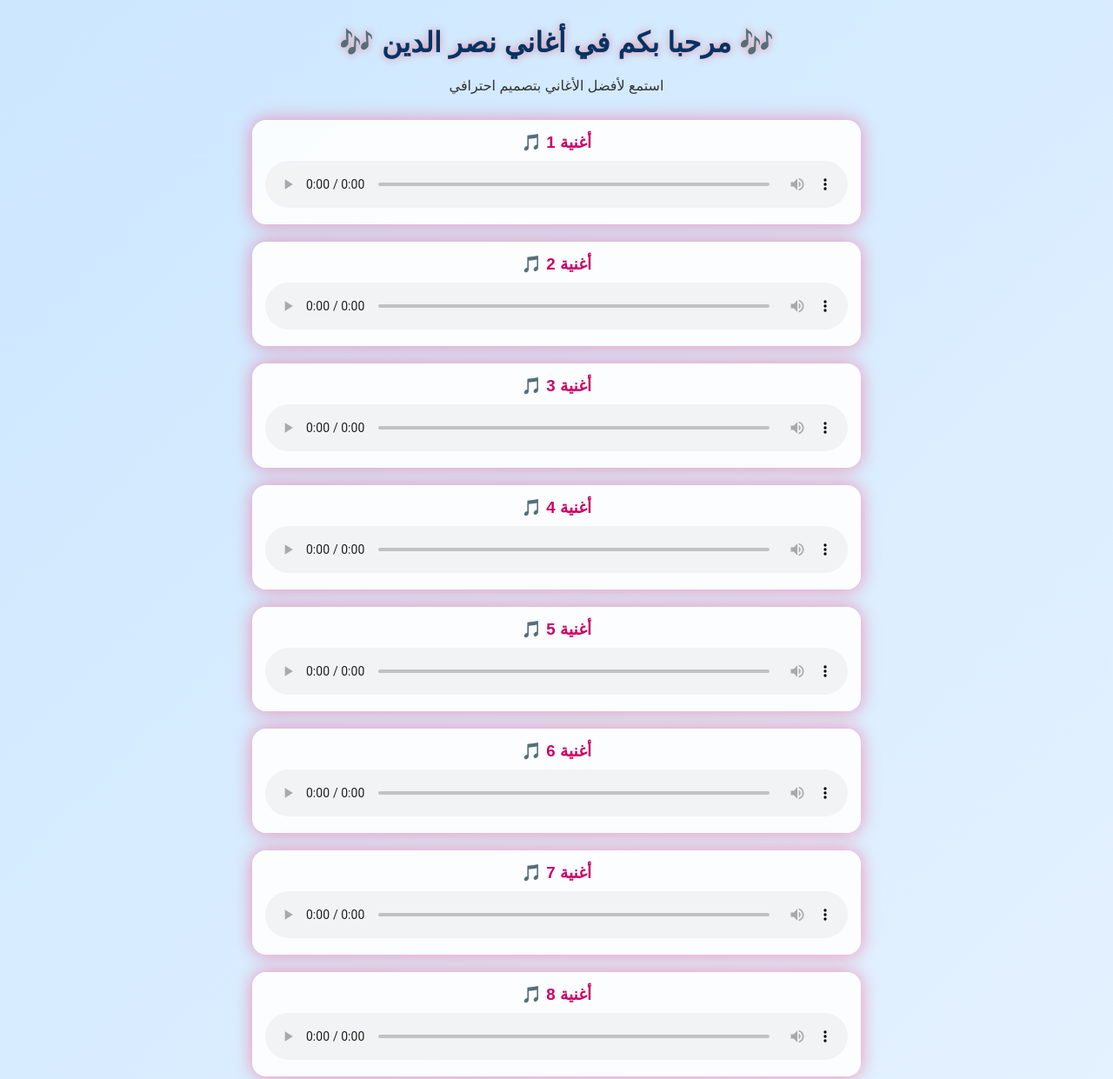
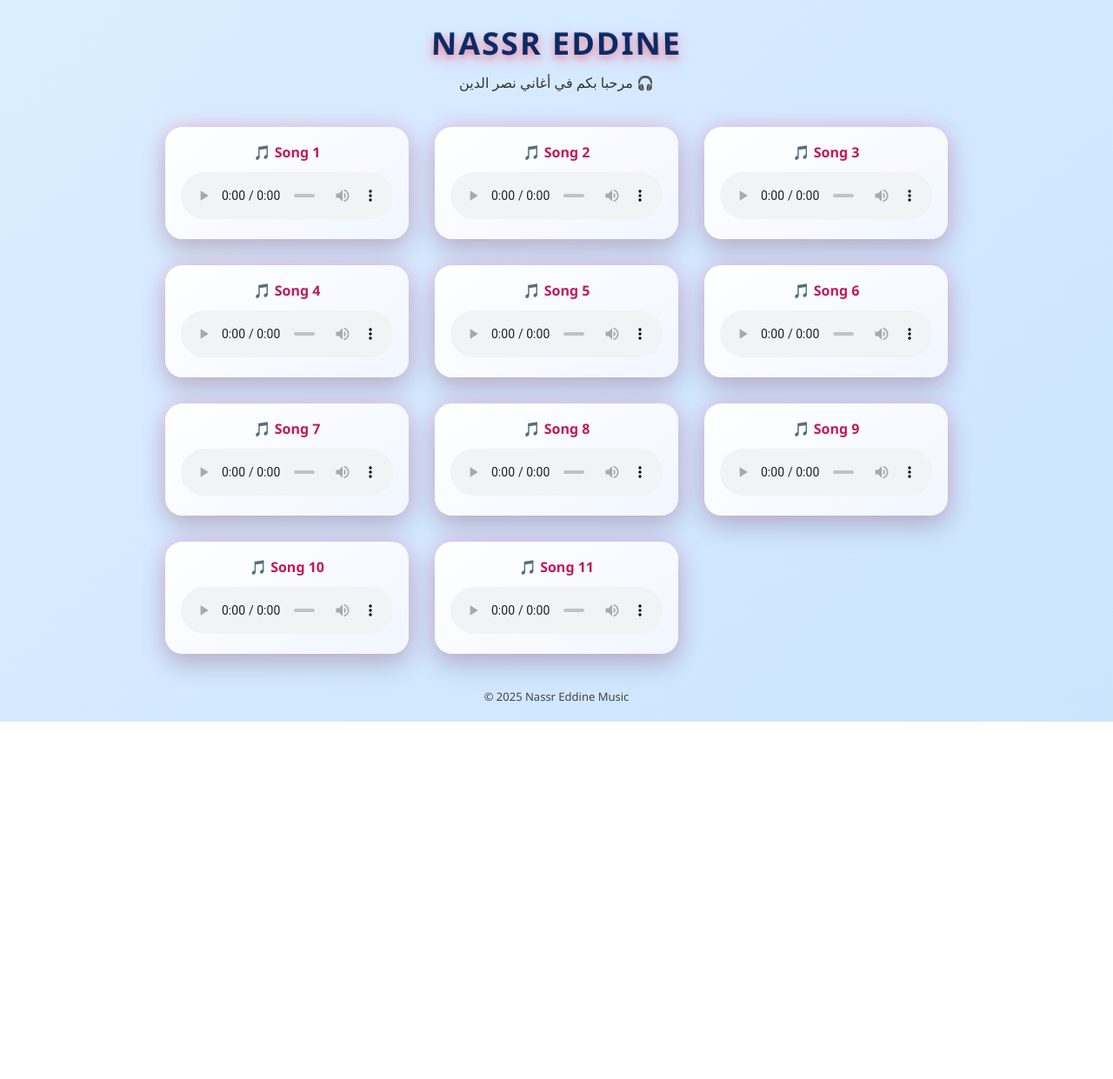
Before and after one commit to we2202350-blip/music.site, a plain HTML site: page index.html in a window 1280 px wide. Shown: the top 1241 px of the page at 87% size. After the commit the page ends 830 px from the top, so only its background shows below. Drawn offline with Linux system fonts and the light colour scheme.

Commit message:
Update index.html

```diff
--- a/index.html
+++ b/index.html
@@ -2,122 +2,110 @@
 <html lang="ar">
 <head>
 <meta charset="UTF-8">
-<title>أغاني نصر الدين</title>
+<title>Nassr Eddine Music</title>
 
 <style>
 body{
     margin:0;
-    font-family: Arial, sans-serif;
-    background: linear-gradient(135deg, #cce7ff, #e6f2ff);
-    text-align:center;
+    font-family: 'Segoe UI', Arial, sans-serif;
+    background: linear-gradient(135deg,#dbeeff,#cce4ff);
     color:#111;
 }
 
-h1{
-    margin-top:30px;
-    color:#003366;
-    text-shadow: 0 0 10px rgba(255,0,0,0.4);
+/* LOGO */
+.logo{
+    text-align:center;
+    margin-top:25px;
+    font-size:36px;
+    font-weight:bold;
+    color:#0a2a66;
+    letter-spacing:2px;
+    text-shadow:
+        0 4px 8px rgba(255,0,0,0.35),
+        0 8px 20px rgba(255,105,180,0.35);
+    transform: perspective(600px) rotateX(8deg);
 }
 
-p{
+/* TITLE */
+.subtitle{
+    text-align:center;
+    margin-top:10px;
     color:#333;
 }
 
+/* CONTAINER */
 .container{
     width:90%;
-    max-width:700px;
-    margin:auto;
-    margin-top:30px;
+    max-width:900px;
+    margin:40px auto;
+    display:grid;
+    grid-template-columns: repeat(auto-fit,minmax(260px,1fr));
+    gap:30px;
 }
 
+/* SONG CARD */
 .song{
-    background: rgba(255,255,255,0.9);
-    border-radius:16px;
-    padding:15px;
-    margin-bottom:20px;
+    background: linear-gradient(145deg,#ffffff,#f1f6ff);
+    border-radius:20px;
+    padding:18px;
     box-shadow:
-        0 0 15px rgba(255,105,180,0.4),
-        0 0 25px rgba(255,0,0,0.2);
-    transition: transform 0.3s;
+        0 15px 30px rgba(0,0,0,0.15),
+        0 0 25px rgba(255,105,180,0.35);
+    transform-style: preserve-3d;
+    transition: transform 0.4s, box-shadow 0.4s;
 }
 
 .song:hover{
-    transform: scale(1.03);
+    transform: translateY(-8px) scale(1.03);
+    box-shadow:
+        0 25px 40px rgba(0,0,0,0.25),
+        0 0 35px rgba(255,0,0,0.4);
 }
 
 .song h3{
-    margin:0 0 10px 0;
-    color:#cc0066;
+    margin:0 0 12px 0;
+    color:#c2185b;
+    font-size:16px;
+    text-align:center;
 }
 
 audio{
     width:100%;
 }
 
+/* FOOTER */
 footer{
-    margin:30px 0;
+    text-align:center;
+    margin:40px 0 20px;
+    color:#444;
     font-size:13px;
-    color:#444;
 }
 </style>
 </head>
 
 <body>
 
-<h1>🎶 مرحبا بكم في أغاني نصر الدين 🎶</h1>
-<p>استمع لأفضل الأغاني بتصميم احترافي</p>
+<div class="logo">NASSR EDDINE</div>
+<div class="subtitle">مرحبا بكم في أغاني نصر الدين 🎧</div>
 
 <div class="container">
 
-<div class="song">
-<h3>🎵 أغنية 1</h3>
-<audio controls src="songs/song1.mp3"></audio>
-</div>
-
-<div class="song">
-<h3>🎵 أغنية 2</h3>
-<audio controls src="songs/song2.mp3"></audio>
-</div>
-
-<div class="song">
-<h3>🎵 أغنية 3</h3>
-<audio controls src="songs/song3.mp3"></audio>
-</div>
-
-<div class="song">
-<h3>🎵 أغنية 4</h3>
-<audio controls src="songs/song4.mp3"></audio>
-</div>
-
-<div class="song">
-<h3>🎵 أغنية 5</h3>
-<audio controls src="songs/song5.mp3"></audio>
-</div>
-
-<div class="song">
-<h3>🎵 أغنية 6</h3>
-<audio controls src="songs/song6.mp3"></audio>
-</div>
-
-<div class="song">
-<h3>🎵 أغنية 7</h3>
-<audio controls src="songs/song7.mp3"></audio>
-</div>
-
-<div class="song">
-<h3>🎵 أغنية 8</h3>
-<audio controls src="songs/song8.mp3"></audio>
-</div>
-
-<div class="song">
-<h3>🎵 أغنية 9</h3>
-<audio controls src="songs/song9.mp3"></audio>
-</div>
+<div class="song"><h3>🎵 Song 1</h3><audio controls src="songs/song1.mp3"></audio></div>
+<div class="song"><h3>🎵 Song 2</h3><audio controls src="songs/song2.mp3"></audio></div>
+<div class="song"><h3>🎵 Song 3</h3><audio controls src="songs/song3.mp3"></audio></div>
+<div class="song"><h3>🎵 Song 4</h3><audio controls src="songs/song4.mp3"></audio></div>
+<div class="song"><h3>🎵 Song 5</h3><audio controls src="songs/song5.mp3"></audio></div>
+<div class="song"><h3>🎵 Song 6</h3><audio controls src="songs/song6.mp3"></audio></div>
+<div class="song"><h3>🎵 Song 7</h3><audio controls src="songs/song7.mp3"></audio></div>
+<div class="song"><h3>🎵 Song 8</h3><audio controls src="songs/song8.mp3"></audio></div>
+<div class="song"><h3>🎵 Song 9</h3><audio controls src="songs/song9.mp3"></audio></div>
+<div class="song"><h3>🎵 Song 10</h3><audio controls src="songs/song10.mp3"></audio></div>
+<div class="song"><h3>🎵 Song 11</h3><audio controls src="songs/song11.mp3"></audio></div>
 
 </div>
 
 <footer>
-© 2025 | أغاني نصر الدين
+© 2025 Nassr Eddine Music
 </footer>
 
 </body>
```
